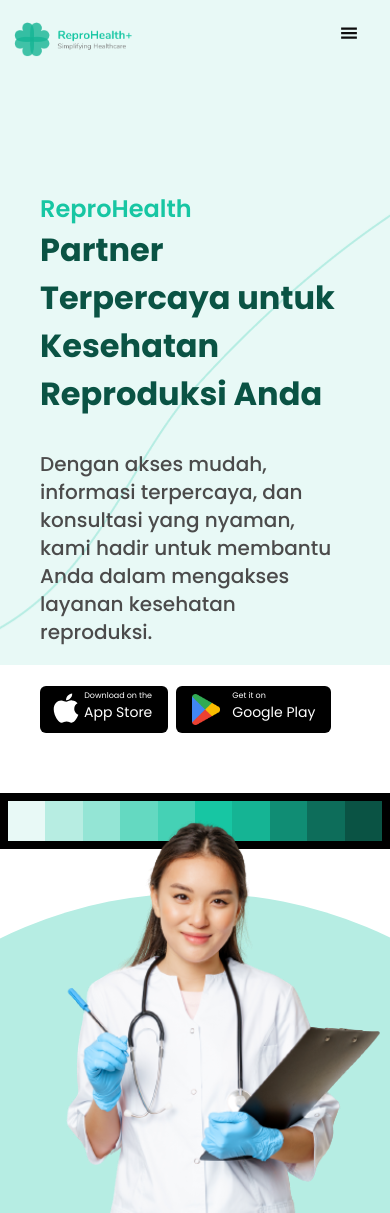
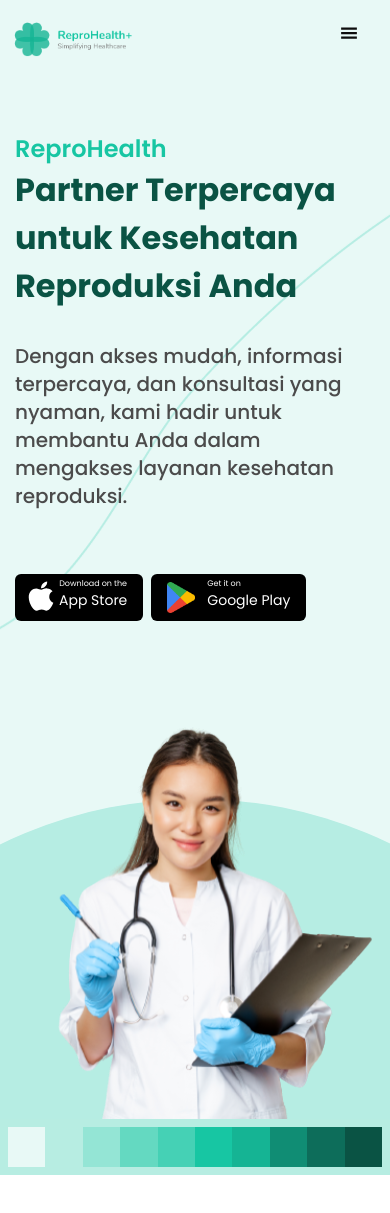
Before and after one commit to team-capstone-1/fe-repro-health, a React (Vite) app: page / in a window 390 px wide. After the commit the page ends 1175 px from the top, so only its background shows below. Built offline with nearby package versions, Linux system fonts and the light colour scheme; the HTML template or start-up script is replaced by a standard one.

Commit message:
refactor(home) : change some styling

```diff
--- a/src/views/app-views/landing-page/index.jsx
+++ b/src/views/app-views/landing-page/index.jsx
@@ -6,9 +6,9 @@ import ButtonAppStore from "@/components/shared-components/ButtonAppStore";
 export default function LandingPage() {
   return (
     <>
-      <header className="relative pt-8 bg-green-50">
-        <div className="grid grid-cols-1 md:grid-cols-2 h-[34.6rem] bg-center bg-vector-header">
-          <div className="mx-10 md:w-[40rem] md:mx-28 pt-20 z-10 relative">
+      <header className="relative pt-8 h-[65rem] md:h-[68rem] lg:h-[45rem] bg-green-50">
+        <div className="container static grid grid-cols-1 lg:grid-cols-2 h-[34.6rem] bg-center bg-vector-header">
+          <div className="pt-5 md:w-[40rem] md:pt-20 z-10">
             <h3 className="text-green-500">ReproHealth</h3>
             <h1 className="text-green-900">
               Partner Terpercaya untuk Kesehatan Reproduksi Anda
@@ -20,29 +20,26 @@ export default function LandingPage() {
                 kesehatan reproduksi.
               </p>
             </div>
-            <div className="flex mt-10 gap-2 md:gap-10">
+            <div className="flex mt-16 gap-2 md:gap-10">
               <ButtonAppStore />
               <ButtonGooglePlay />
             </div>
           </div>
-          <div className="relative">
+          <div className="static">
+            <div className="absolute right-0 -bottom-0 w-[40rem] h-[20rem] md:w-[44rem] md:h-[30rem] bg-ellipse-header"></div>
             <div
-              className="absolute right-0 -bottom-[30rem] w-[40rem] h-[20rem] sm:w-[44rem] sm:h-[30rem] lg:w-[44rem] lg:h-[30rem] bg-ellipse-header
-            md:absolute md:right-0 md:-bottom-[30rem] lg:absolute lg:right-0 lg:-bottom-28"
-            ></div>
-            <div
-              className="hidden sm:block sm:absolute sm:right-0 sm:-bottom-[30rem] sm:w-[36.25rem] sm:h-[39.56rem] lg:w-[36.25rem] lg:h-[39.56rem]
-            md:absolute md:right-24 md:-bottom-[30rem] lg:absolute lg:right-14 lg:-bottom-28 bg-doctor-header"
+              className="hidden sm:block sm:absolute sm:right-0 sm:-bottom-0 w-[36rem] h-[38rem]
+            md:right-24 md:-bottom-0 lg:absolute lg:right-14 bg-doctor-header"
             ></div>
             <img
               src={doctorImg}
               alt="doctor"
-              className="absolute items-center -bottom-[30rem] sm:hidden"
+              className="absolute right-2 -bottom-0 sm:hidden"
             />
           </div>
         </div>
       </header>
-      <section className="flex my-32  p-2 bg-black">
+      <section className="flex p-2 bg-green-100">
         <div className="w-10 h-10 bg-green-50"></div>
         <div className="w-10 h-10 bg-green-100"></div>
         <div className="w-10 h-10 bg-green-200"></div>
@@ -54,7 +51,7 @@ export default function LandingPage() {
         <div className="w-10 h-10 bg-green-800"></div>
         <div className="w-10 h-10 bg-green-900"></div>
       </section>
-      <section className="flex my-32  p-2 bg-black">
+      {/* <section className="flex my-32 p-2 bg-black">
         <div className="w-10 h-10 bg-grey-10"></div>
         <div className="w-10 h-10 bg-grey-50"></div>
         <div className="w-10 h-10 bg-grey-100"></div>
@@ -66,7 +63,7 @@ export default function LandingPage() {
         <div className="w-10 h-10 bg-grey-700"></div>
         <div className="w-10 h-10 bg-grey-800"></div>
         <div className="w-10 h-10 bg-grey-900"></div>
-      </section>
+      </section> */}
     </>
   );
 }
```
